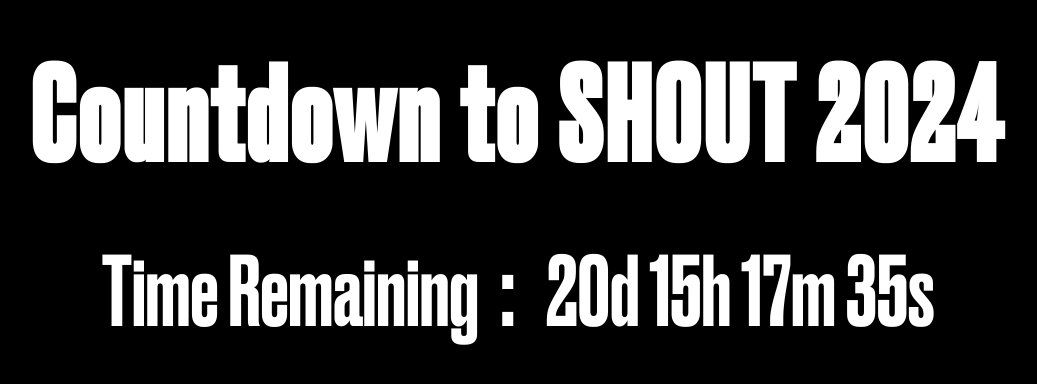
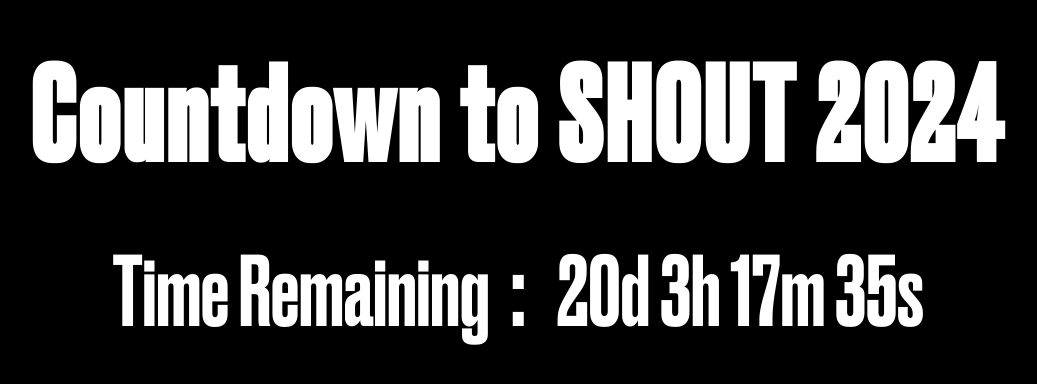
Before and after one commit to hazza-j/shout-timers, a plain HTML site: page index.html in a window 1280 px wide. Shown: the part 200-584 px from the top of the page, without its empty margins (122-1159 px from the left). Drawn offline with Linux system fonts and the light colour scheme.

Commit message:
adjust for NZST

```diff
--- a/index.html
+++ b/index.html
@@ -66,7 +66,7 @@
 
     <script>
         function updateTimer() {
-            const targetDate = new Date('October 2, 2024 19:30:00').getTime();
+            const targetDate = new Date('October 2, 2024 19:30:00 UTC+12:00').getTime();
             const now = new Date().getTime();
             const distance = targetDate - now;
 
```
